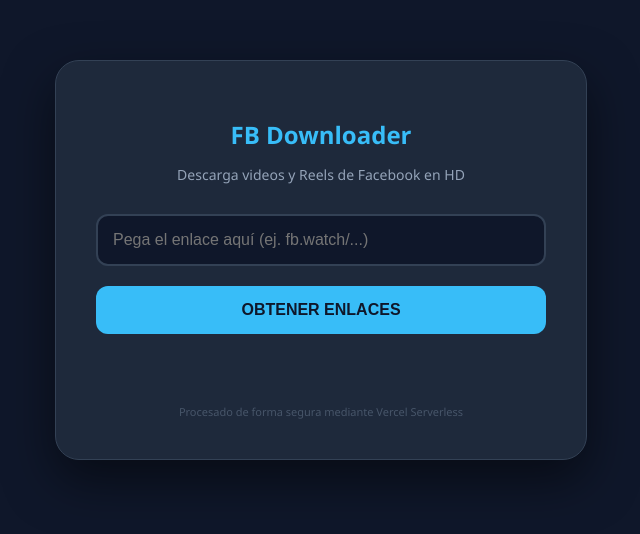
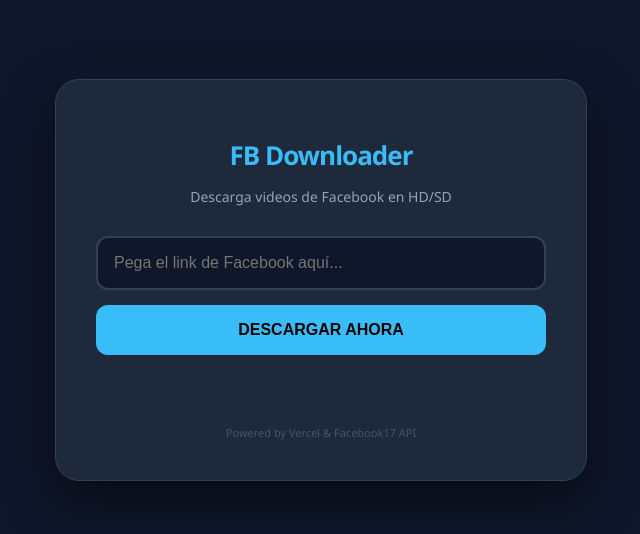
Before and after one commit to chinchainfo-hub/fb-dowloader, a website: page index.html in a window 1280 px wide. Shown: the part 140-674 px from the top of the page, without its empty margins (319-959 px from the left). Drawn offline with Linux system fonts and the light colour scheme.

Commit message:
Update index.html

```diff
--- a/index.html
+++ b/index.html
@@ -3,7 +3,7 @@
 <head>
     <meta charset="UTF-8">
     <meta name="viewport" content="width=device-width, initial-scale=1.0">
-    <title>FB Video Downloader Pro</title>
+    <title>FB Downloader Pro</title>
     <style>
         :root {
             --primary: #38bdf8;
@@ -14,7 +14,7 @@
         }
 
         body {
-            font-family: 'Segoe UI', Tahoma, Geneva, Verdana, sans-serif;
+            font-family: 'Segoe UI', system-ui, -apple-system, sans-serif;
             background-color: var(--bg);
             color: var(--text);
             display: flex;
@@ -22,6 +22,7 @@
             align-items: center;
             min-height: 100vh;
             margin: 0;
+            padding: 20px;
         }
 
         .container {
@@ -37,23 +38,20 @@
 
         h1 {
             color: var(--primary);
-            font-size: 24px;
+            font-size: 26px;
             margin-bottom: 10px;
+            letter-spacing: -1px;
         }
 
-        p {
+        p.subtitle {
             color: #94a3b8;
             font-size: 14px;
             margin-bottom: 30px;
         }
 
-        .input-group {
-            margin-bottom: 20px;
-        }
-
         input[type="text"] {
             width: 100%;
-            padding: 15px;
+            padding: 16px;
             border-radius: 12px;
             border: 2px solid #334155;
             background: #0f172a;
@@ -61,24 +59,27 @@
             font-size: 16px;
             box-sizing: border-box;
             outline: none;
-            transition: border-color 0.3s;
+            transition: all 0.3s;
+            margin-bottom: 15px;
         }
 
         input[type="text"]:focus {
             border-color: var(--primary);
+            box-shadow: 0 0 15px rgba(56, 189, 248, 0.2);
         }
 
         button {
             width: 100%;
-            padding: 15px;
+            padding: 16px;
             background-color: var(--primary);
-            color: var(--bg);
+            color: #000;
             border: none;
             border-radius: 12px;
-            font-weight: bold;
+            font-weight: 800;
             font-size: 16px;
             cursor: pointer;
-            transition: transform 0.2s, opacity 0.2s;
+            transition: all 0.2s;
+            text-transform: uppercase;
         }
 
         button:hover {
@@ -87,7 +88,7 @@
         }
 
         button:disabled {
-            background-color: #64748b;
+            background-color: #475569;
             cursor: not-allowed;
             transform: none;
         }
@@ -95,13 +96,22 @@
         #status {
             margin-top: 20px;
             font-size: 14px;
+            min-height: 20px;
             color: var(--primary);
-            min-height: 20px;
         }
 
         .results-area {
-            margin-top: 30px;
-            text-align: left;
+            margin-top: 25px;
+        }
+
+        .video-title {
+            font-size: 13px;
+            color: #94a3b8;
+            margin-bottom: 15px;
+            display: block;
+            background: #0f172a;
+            padding: 10px;
+            border-radius: 8px;
         }
 
         .dl-btn {
@@ -110,20 +120,19 @@
             color: white;
             text-decoration: none;
             text-align: center;
-            padding: 14px;
-            border-radius: 10px;
+            padding: 15px;
+            border-radius: 12px;
             margin-bottom: 10px;
             font-weight: bold;
-            font-size: 14px;
             transition: background 0.3s;
         }
 
-        .dl-btn:hover {
-            background-color: #16a34a;
+        .dl-btn.sd {
+            background-color: #64748b;
         }
 
         .footer {
-            margin-top: 25px;
+            margin-top: 30px;
             font-size: 11px;
             color: #475569;
         }
@@ -133,21 +142,16 @@
 
     <div class="container">
         <h1>FB Downloader</h1>
-        <p>Descarga videos y Reels de Facebook en HD</p>
+        <p class="subtitle">Descarga videos de Facebook en HD/SD</p>
 
-        <div class="input-group">
-            <input type="text" id="videoUrl" placeholder="Pega el enlace aquí (ej. fb.watch/...)">
-        </div>
-
-        <button id="mainBtn" onclick="obtenerVideo()">OBTENER ENLACES</button>
+        <input type="text" id="videoUrl" placeholder="Pega el link de Facebook aquí...">
+        <button id="mainBtn" onclick="obtenerVideo()">Descargar ahora</button>
 
         <div id="status"></div>
-
-        <div id="results" class="results-area">
-            </div>
+        <div id="results" class="results-area"></div>
 
         <div class="footer">
-            Procesado de forma segura mediante Vercel Serverless
+            Powered by Vercel & Facebook17 API
         </div>
     </div>
 
@@ -160,60 +164,58 @@
             const btn = document.getElementById('mainBtn');
 
             if (!urlValue) {
+                status.innerText = "Error: Pega un enlace primero.";
                 status.style.color = "#ef4444";
-                status.innerText = "Por favor, pega una URL válida.";
                 return;
             }
 
-            // Reset de interfaz
+            // Preparar UI
+            status.innerText = "Consultando con la API...";
             status.style.color = "#38bdf8";
-            status.innerText = "Conectando con el servidor...";
             results.innerHTML = "";
             btn.disabled = true;
 
             try {
-                // Llamada a tu API en Vercel
+                // Llamada a tu servidor en Vercel
                 const response = await fetch(`/api/download?url=${encodeURIComponent(urlValue)}`);
                 const data = await response.json();
 
-                // Caso ÉXITO: La API devuelve links
-                if (data && data.links) {
-                    status.innerText = "¡Video localizado!";
+                // Analizar la respuesta según el formato de facebook17
+                if (data && (data.hd || data.sd)) {
+                    status.innerText = "¡Video listo para descargar!";
                     let html = "";
 
-                    // Iteramos sobre los links (HD, SD, etc.)
-                    for (const [key, value] of Object.entries(data.links)) {
-                        html += `
-                            <a href="${value}" class="dl-btn" target="_blank" rel="noopener noreferrer">
-                                DESCARGAR CALIDAD: ${key.toUpperCase()}
-                            </a>`;
+                    if (data.title) {
+                        html += `<span class="video-title">🎥 ${data.title}</span>`;
                     }
+
+                    if (data.hd) {
+                        html += `<a href="${data.hd}" class="dl-btn" target="_blank">DESCARGAR CALIDAD HD</a>`;
+                    }
+
+                    if (data.sd) {
+                        html += `<a href="${data.sd}" class="dl-btn sd" target="_blank">DESCARGAR CALIDAD SD</a>`;
+                    }
+
                     results.innerHTML = html;
-                }
-                // Caso ERROR de Parámetros o API
-                else if (data.message || data.error) {
+                } else {
                     status.style.color = "#ef4444";
-                    status.innerText = "Error: " + (data.message || "No se encontraron videos.");
-                    console.error("Detalle API:", data);
-                }
-                else {
-                    status.innerText = "No se obtuvieron resultados. Prueba con otro link.";
+                    status.innerText = "Error: No se encontraron enlaces (¿Es un video público?)";
+                    console.log("Respuesta de la API:", data);
                 }
 
             } catch (error) {
                 status.style.color = "#ef4444";
-                status.innerText = "Error de conexión con el servidor.";
-                console.error("Error Fetch:", error);
+                status.innerText = "Error crítico de conexión.";
+                console.error(error);
             } finally {
                 btn.disabled = false;
             }
         }
 
-        // Permitir usar "Enter" para buscar
-        document.getElementById('videoUrl').addEventListener('keypress', function (e) {
-            if (e.key === 'Enter') {
-                obtenerVideo();
-            }
+        // Ejecutar con la tecla Enter
+        document.getElementById('videoUrl').addEventListener('keypress', (e) => {
+            if (e.key === 'Enter') obtenerVideo();
         });
     </script>
 </body>
```
